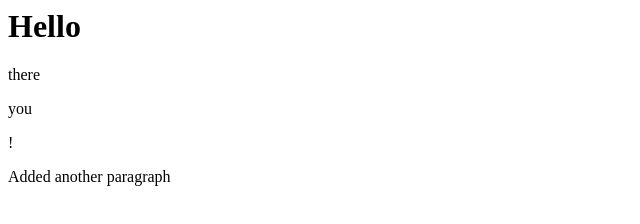
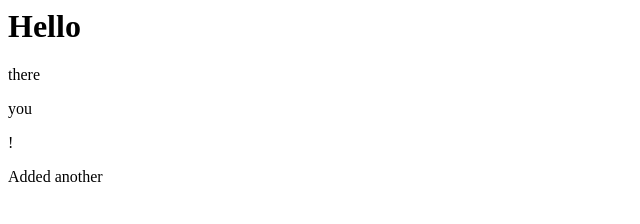
Before and after one commit to Naits91/ikt_test_2, a plain HTML site: page index.html in a window 1280 px wide. Shown: the full height of the page, 0-640 px from the left. Drawn offline with Linux system fonts and the light colour scheme.

Commit message:
fjerna paragraph

```diff
--- a/index.html
+++ b/index.html
@@ -3,4 +3,4 @@
 <p>you</p>
 <p>!</p>
 
-<p>Added another paragraph</p>
+<p>Added another</p>
```
